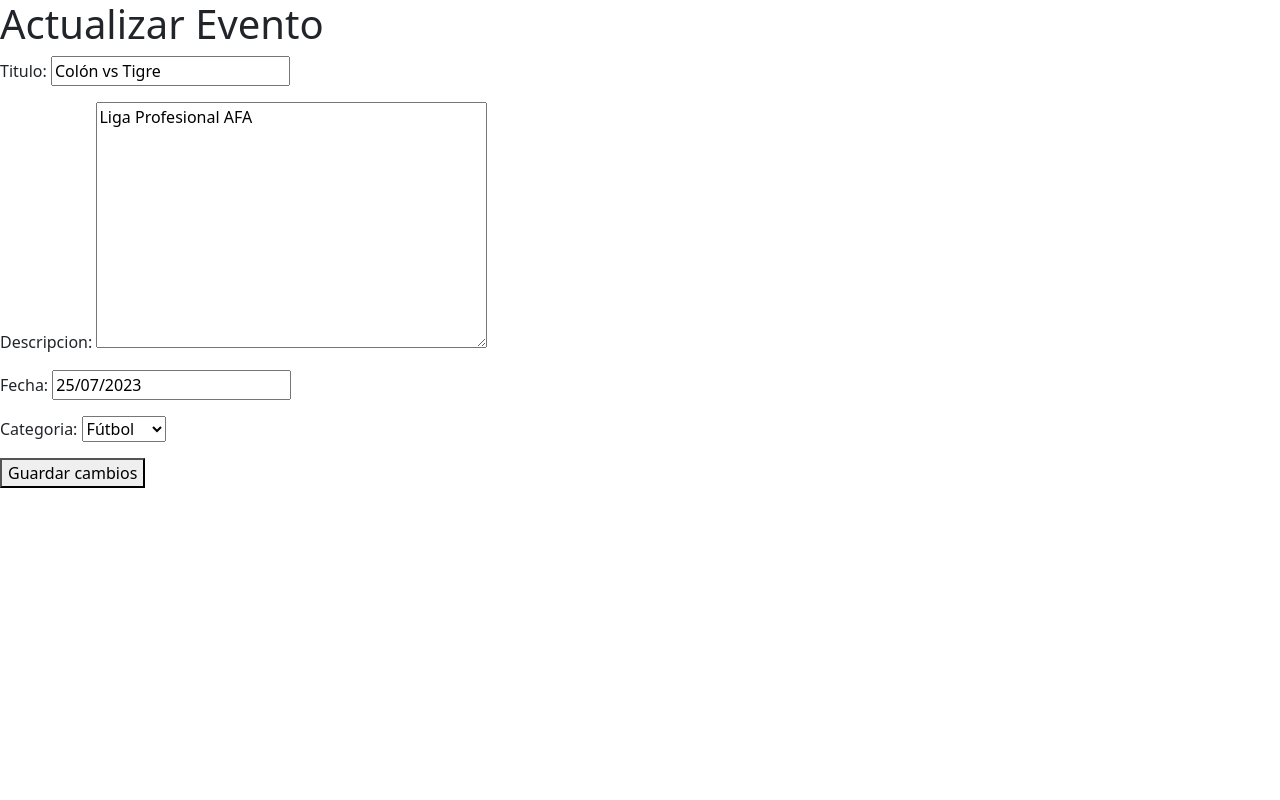
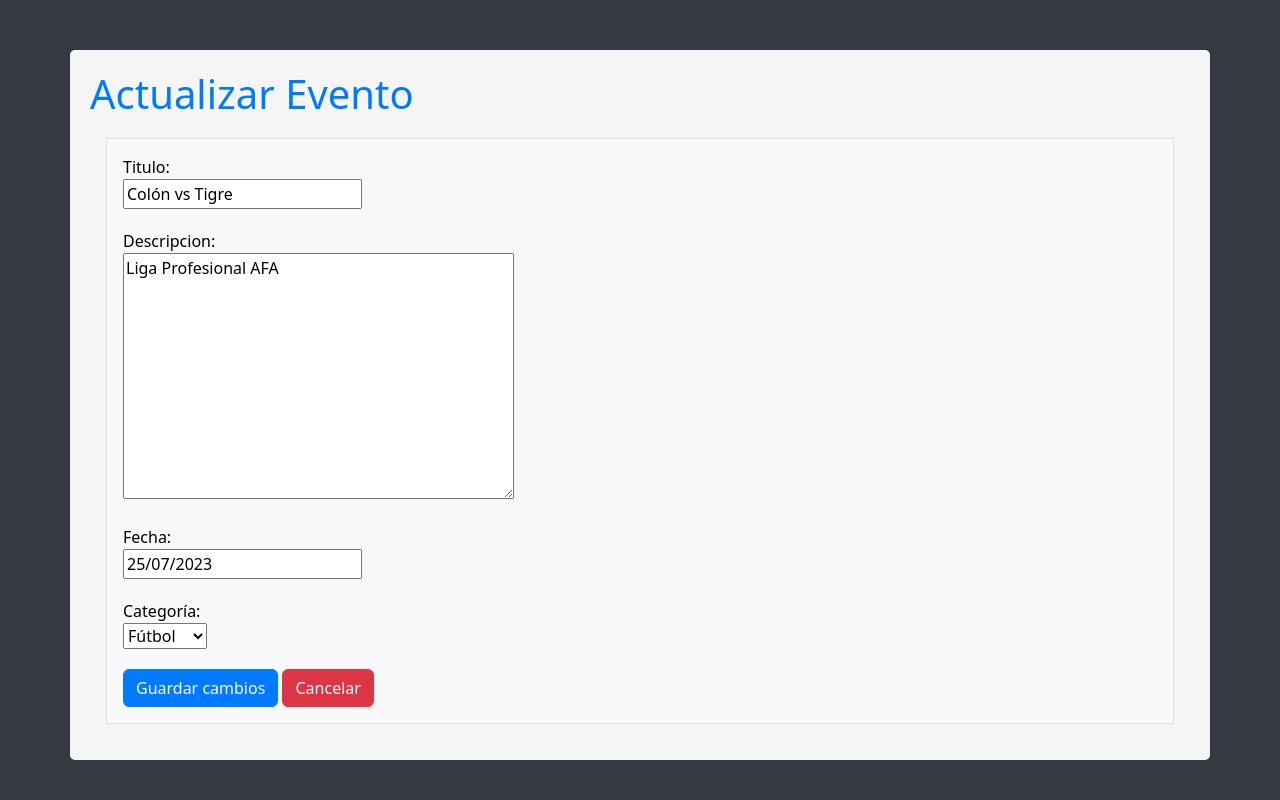
Before and after one commit to ruzickileandro/Proyecto-Final-Ruzicki-Leandro, a Django app: page /evento/actualizar_evento/6/ in a window 1280 px wide. Run offline with Django 4.2, Linux system fonts and the light colour scheme; data comes from the database, SQL or seed files in the repository; both versions use the stored data as it was after the commit.

Commit message:
agrego actualizar y eliminar eventos

```diff
--- a/project/apps/evento/templates/evento/actualizar_evento.html
+++ b/project/apps/evento/templates/evento/actualizar_evento.html
@@ -1,22 +1,89 @@
+
+
 <!DOCTYPE html>
 <html lang="es">
 <head>
-
     <meta charset="UTF-8">
     <meta http-equiv="X-UA-Compatible" content="IE=edge">
     <meta name="viewport" content="width=device-width, initial-scale=1.0">
-    <title>Lista de Categorías</title>
+    <title>Actualizar Evento</title>
     <link href="https://cdn.jsdelivr.net/npm/bootstrap@5.3.0/dist/css/bootstrap.min.css" rel="stylesheet">
 
+    <style>
+        body {
+            background-color: #343a40;
+            color: #fff;
+        }
+
+        .container {
+            margin-top: 50px;
+            padding: 20px;
+            background-color: #f5f5f5;
+            border-radius: 5px;
+            color: #000;
+        }
+
+        .container h1 {
+            color: #007bff;
+            margin-bottom: 20px;
+        }
+
+        .form-group {
+            margin-bottom: 20px;
+        }
+
+        .form-group label {
+            color: #000;
+        }
+
+        .btn-primary {
+            background-color: #007bff;
+            border-color: #007bff;
+        }
+
+        .btn-primary:hover {
+            background-color: #0056b3;
+            border-color: #0056b3;
+        }
+
+        .btn-cancelar {
+            background-color: #dc3545;
+            border-color: #dc3545;
+            color: #fff;
+            margin-right: 10px;
+        }
+
+        .btn-cancelar:hover {
+            background-color: #c82333;
+            border-color: #bd2130;
+        }
+    </style>
 </head>
 <body>
-
-    <h1>Actualizar Evento</h1>
-    <form method="post">
-        {% csrf_token %}
-        {{ form.as_p }}
-        <button type="submit">Guardar cambios</button>
-    </form>
-
+    <div class="container">
+        <h1>Actualizar Evento</h1>
+        <form action="" method="POST" class="p-3 m-3 border bg-light">
+            {% csrf_token %}
+            <div class="form-group">
+                <label for="id_titulo">Titulo:</label>
+                <p>{{ form.titulo }}</p>
+            </div>
+            <div class="form-group">
+                <label for="id_descripcion">Descripcion:</label>
+                <p>{{ form.descripcion }}</p>
+            </div>
+            <div class="form-group">
+                <label for="id_fecha">Fecha:</label>
+                <p>{{ form.fecha }}</p>
+            </div>
+            <div class="form-group">
+                <label for="id_categoria">Categoría:</label>
+                <p>{{ form.categoria }}</p>
+            </div>
+            <button type="submit" class="btn btn-primary">Guardar cambios</button>
+            <a href="{% url 'evento:lista_categorias' %}" class="btn btn-cancelar">Cancelar</a>
+        </form>
+    </div>
+    <script src="https://cdn.jsdelivr.net/npm/bootstrap@5.3.0/dist/js/bootstrap.bundle.min.js"></script>
 </body>
 </html>
--- a/project/apps/evento/urls.py
+++ b/project/apps/evento/urls.py
@@ -9,4 +9,5 @@ urlpatterns = [
     path('lista_eventos/', views.lista_eventos, name='lista_eventos'),
     path('lista_categorias/', views.lista_categorias, name='lista_categorias'),
     path('actualizar_evento/<int:evento_id>/', views.actualizar_evento, name='actualizar_evento'),
+    path('eliminar/<int:evento_id>/', views.eliminar_evento, name='eliminar_evento'),
 ]
--- a/project/apps/evento/views.py
+++ b/project/apps/evento/views.py
@@ -48,7 +48,6 @@ def buscar_eventos(request):
 
 def actualizar_evento(request, evento_id):
     evento = get_object_or_404(Evento, id=evento_id)
-
     if request.method == "POST":
         form = ActualizarEventoForm(request.POST, instance=evento)
         if form.is_valid():
@@ -56,5 +55,11 @@ def actualizar_evento(request, evento_id):
             return redirect('evento:lista_categorias')
     else:
         form = ActualizarEventoForm(instance=evento)
+    return render(request, 'evento/actualizar_evento.html', {'form': form})
 
-    return render(request, 'evento/actualizar_evento.html', {'form': form})
+def eliminar_evento(request, evento_id):
+    evento = get_object_or_404(Evento, id=evento_id)
+    if request.method == 'POST':
+        evento.delete()
+        return redirect('evento:lista_categorias')
+    return render(request, 'eliminar_evento.html', {'evento': evento})
```
Also changed, not shown: project/apps/evento/templates/evento/eliminar_evento.html (added, +20 -0 lines), project/apps/evento/templates/evento/lista_categorias.html (+48 -13 lines), project/db.sqlite3.
